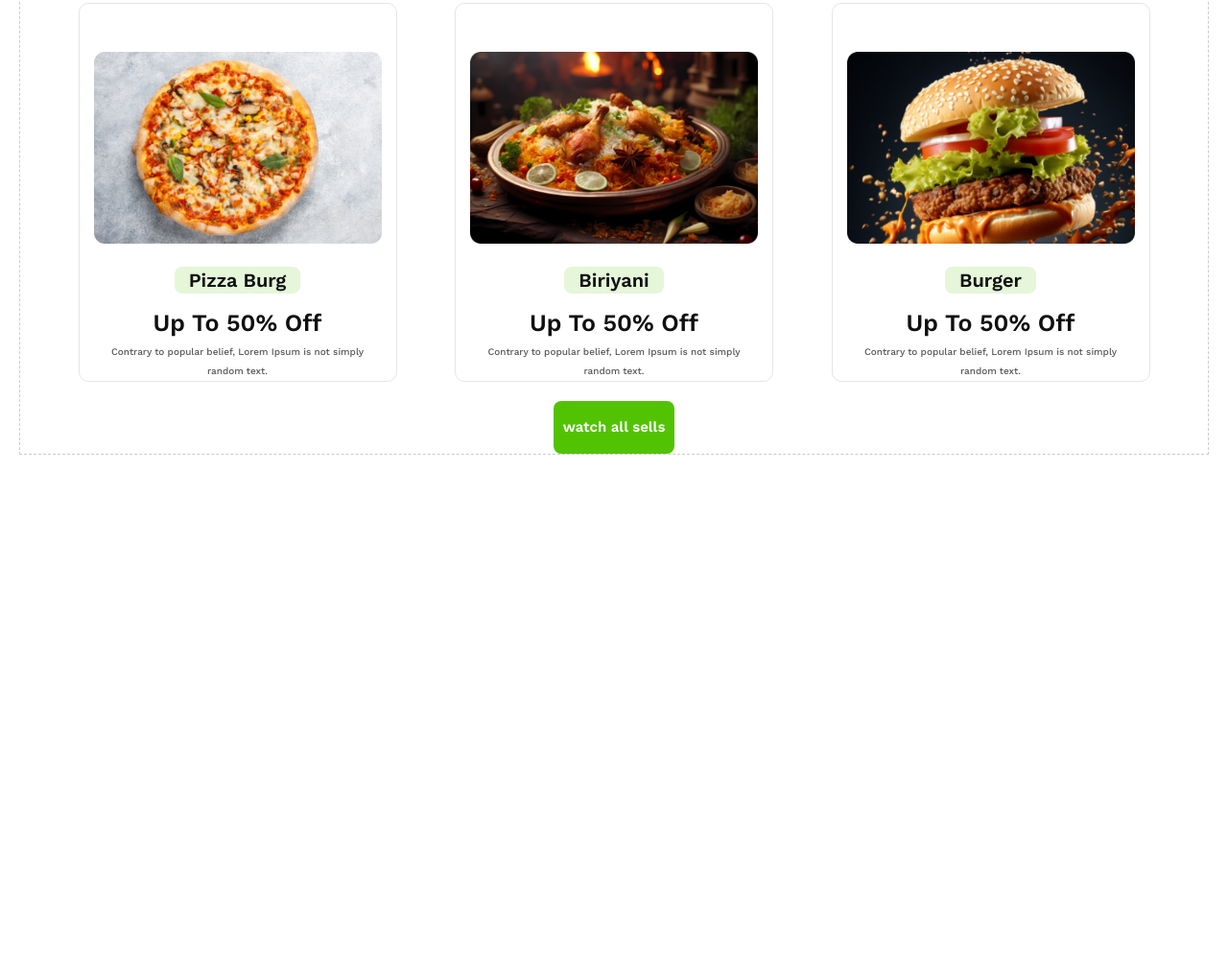
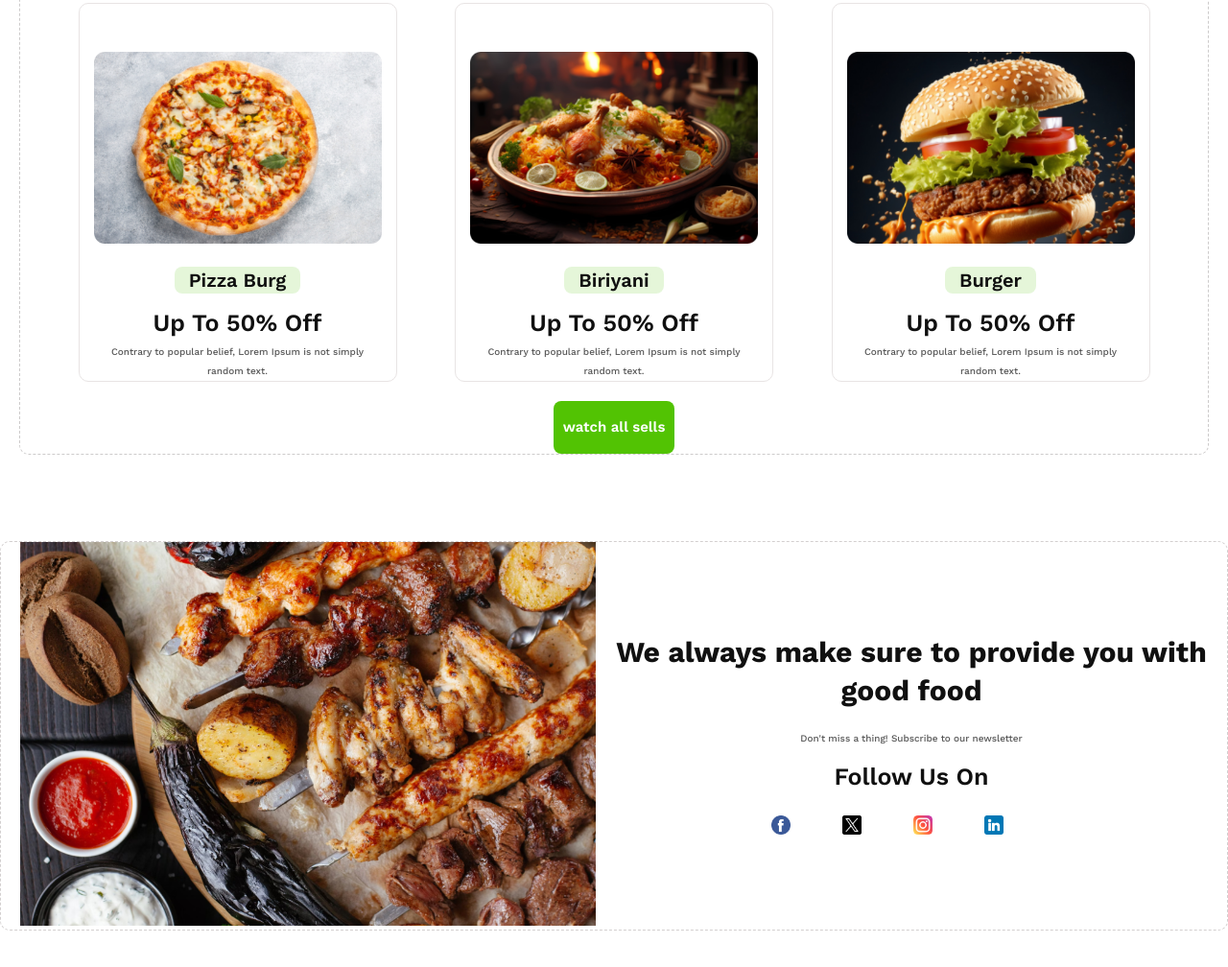
Before and after one commit to romansiddique/hotel-simple-site-mile1-module5, a plain HTML site: page index.html in a window 1280 px wide. Shown: the part 978-1986 px from the top of the page at 96% size. Before the commit the page ends 1542 px from the top, so only its background shows below. Drawn offline with nearby package versions, Linux system fonts and the light colour scheme.

Commit message:
add about us section

```diff
--- a/index.html
+++ b/index.html
@@ -55,5 +55,25 @@
             <button class="hero-btn">watch all sells</button>
         </div>
     </section>
+
+    <!--about us-->
+    <section class="about-us">
+        <div class="side-image">
+            <img src="assets/foods.png" alt="">
+        </div>
+        <div class="about-us-text">
+            <h1 class="card-title2" style="padding-bottom: 20px;">We always make sure to provide you with good food</h1>
+            <p class="item-description" style="padding-bottom: 20px;">Don't miss a thing! Subscribe to our newsletter</p>
+            <p class="follow-us" style="padding-bottom: 30px;">Follow Us On</p>
+            <div class="follow-btn">
+                <div>
+                   <a href="www.facebook.com/roman66626"> <img src="assets/facebook.png" alt=""></a>
+                    <a href=""><img src="assets/twitter.png" alt=""></a>
+                    <a href=""><img src="assets/instagram.png" alt=""></a>
+                    <a href=""><img src="assets/linkedin.png" alt=""></a>
+                </div>
+            </div>
+        </div>
+    </section>
 </body>
 </html>
--- a/styles/style.css
+++ b/styles/style.css
@@ -140,6 +140,7 @@ section{
   border: 1px dashed rgb(205, 203, 203);
   margin-left: 20px;
   margin-right: 20px;
+  border-radius: 10px;
 }
 .card-title1{
   opacity: 0.6;
@@ -160,3 +161,36 @@ section{
   letter-spacing: 0%;
   text-align: center;
 }
+
+
+.side-image img{
+  width: 600px;
+  height: 400px;
+  margin-left: 20px;
+}
+.follow-btn img{
+  width: 20px;
+  height: 20px;
+  margin-right: 50px;
+}
+.follow-btn{
+  display: flex;
+  justify-content: center;
+  align-items: center;
+  gap: 20px;
+}
+.about-us{
+  display: flex;
+  justify-content: space-evenly;
+  align-items: center;
+  border: 1px dashed rgb(211, 207, 207);
+  border-radius: 10px;
+}
+.follow-us{
+  color: rgb(16, 16, 16);
+  font-family: Work Sans;
+  font-size: 25px;
+  font-weight: 600;
+  line-height: 20px;
+  text-align: center;
+}
```
Also changed, not shown: assets/facebook.png (added), assets/instagram.png (added), assets/linkedin.png (added), assets/twitter.png (added).
